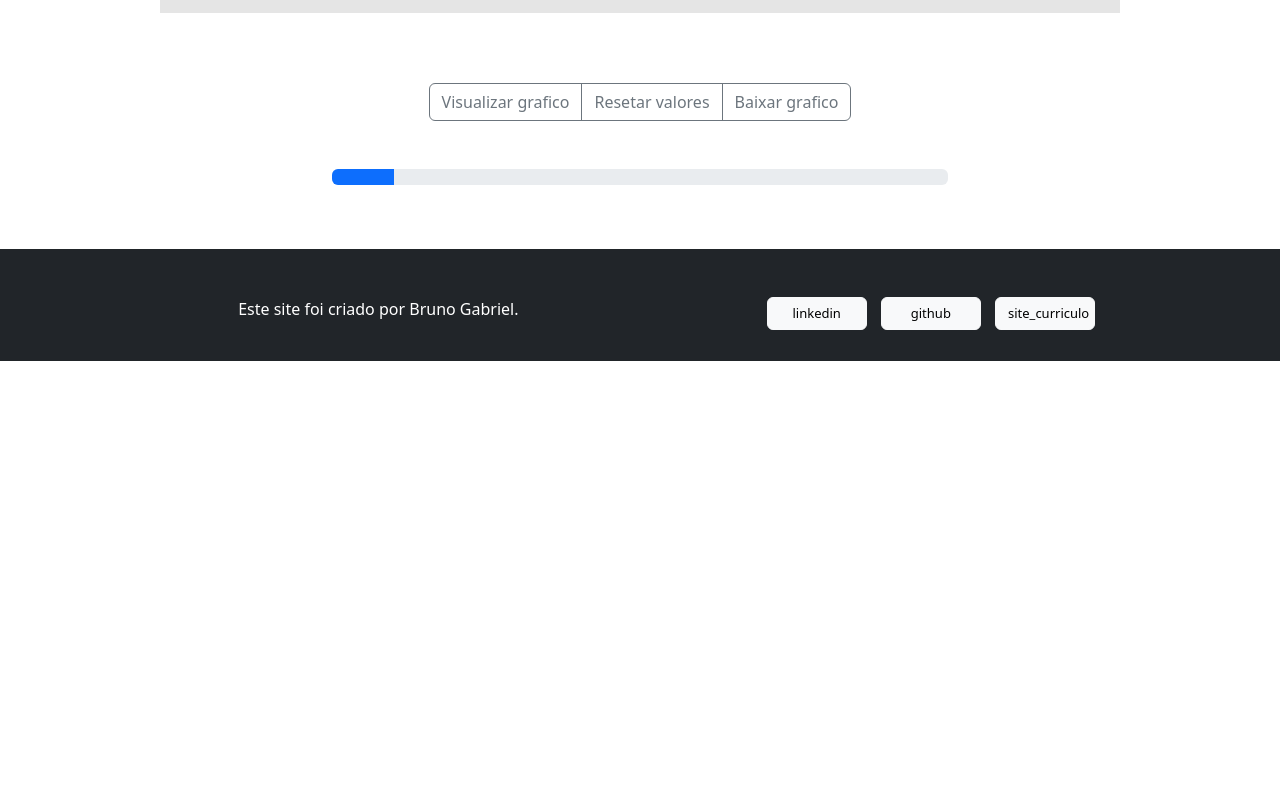
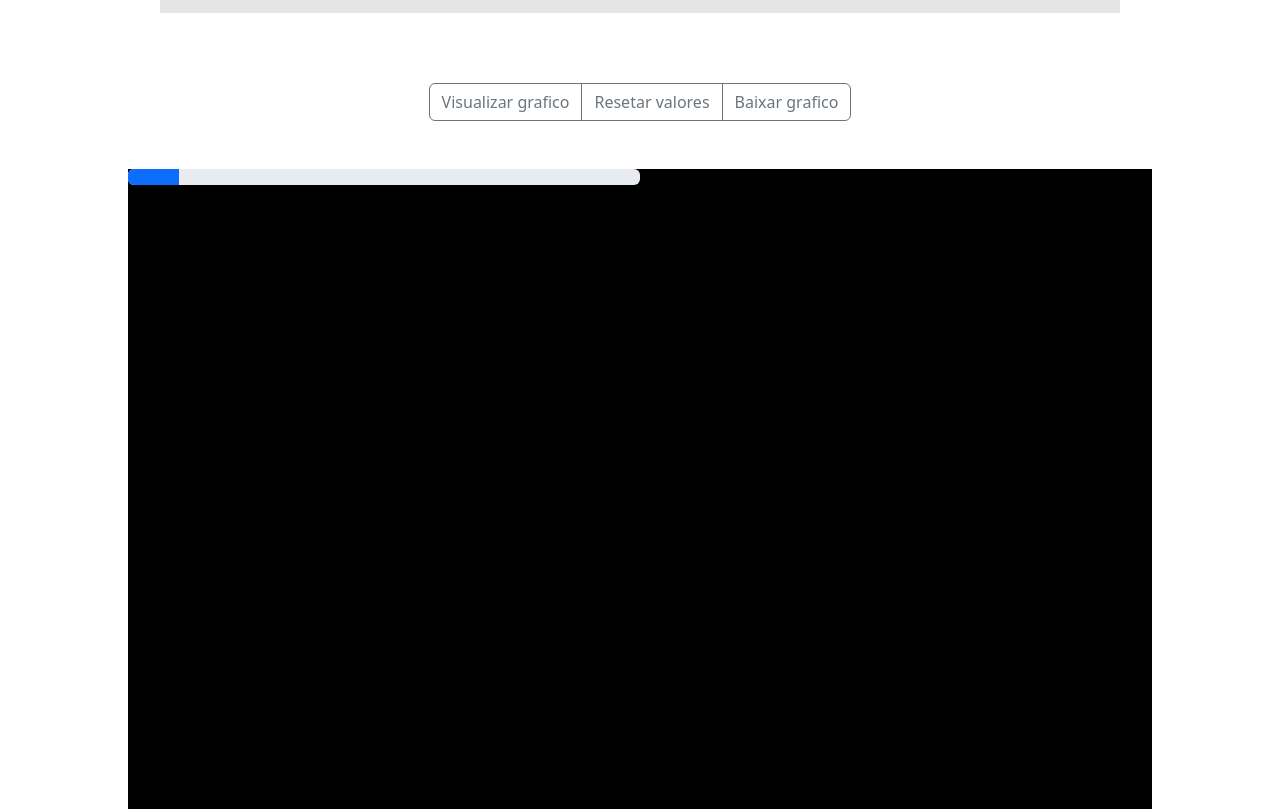
Before and after one commit to Bruno-Gabriel-dos-santos/site_cinza-site_plot, a plain HTML site: page plot.html in a window 1280 px wide. Shown: the part 1557-2369 px from the top of the page. Before the commit the page ends 1918 px from the top, so only its background shows below. Drawn offline with nearby package versions, Linux system fonts and the light colour scheme.

Commit message:
Update plot.html

```diff
--- a/plot.html
+++ b/plot.html
@@ -519,10 +519,10 @@
                 <button class="btn btn-outline-secondary" onclick="">Baixar grafico</button>
             </div>
           </div>
+          <br><br>
+          <div style="height: 50vw;width:80vw;margin:auto;background-color: black;">
 
-          <div class="container w-50">
-            <br><br>
-            <div class="progress" >
+            <div class="progress w-50 " >
 
                 <div class="progress-bar" style="width: 10%;"> </div>
             </div>
```
